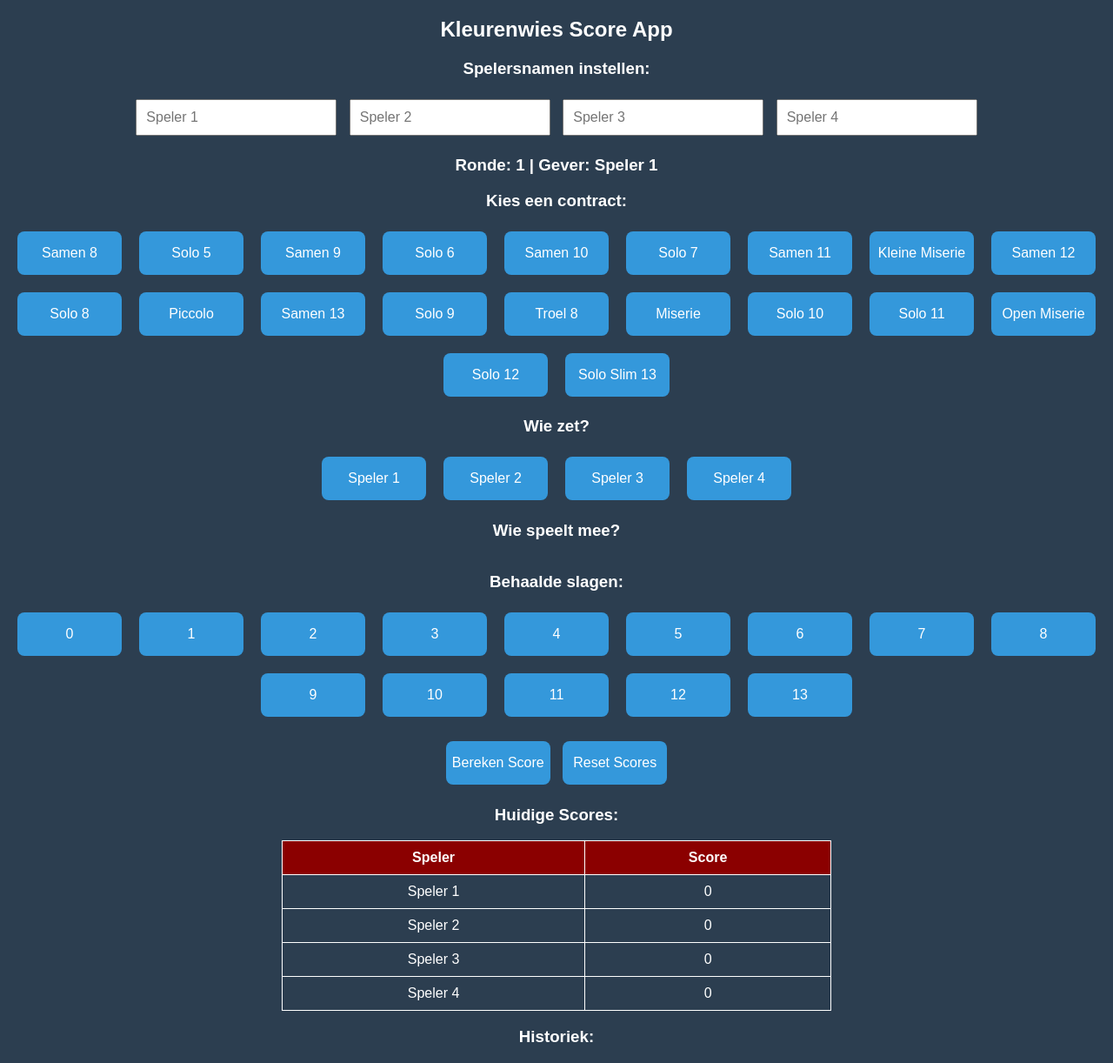
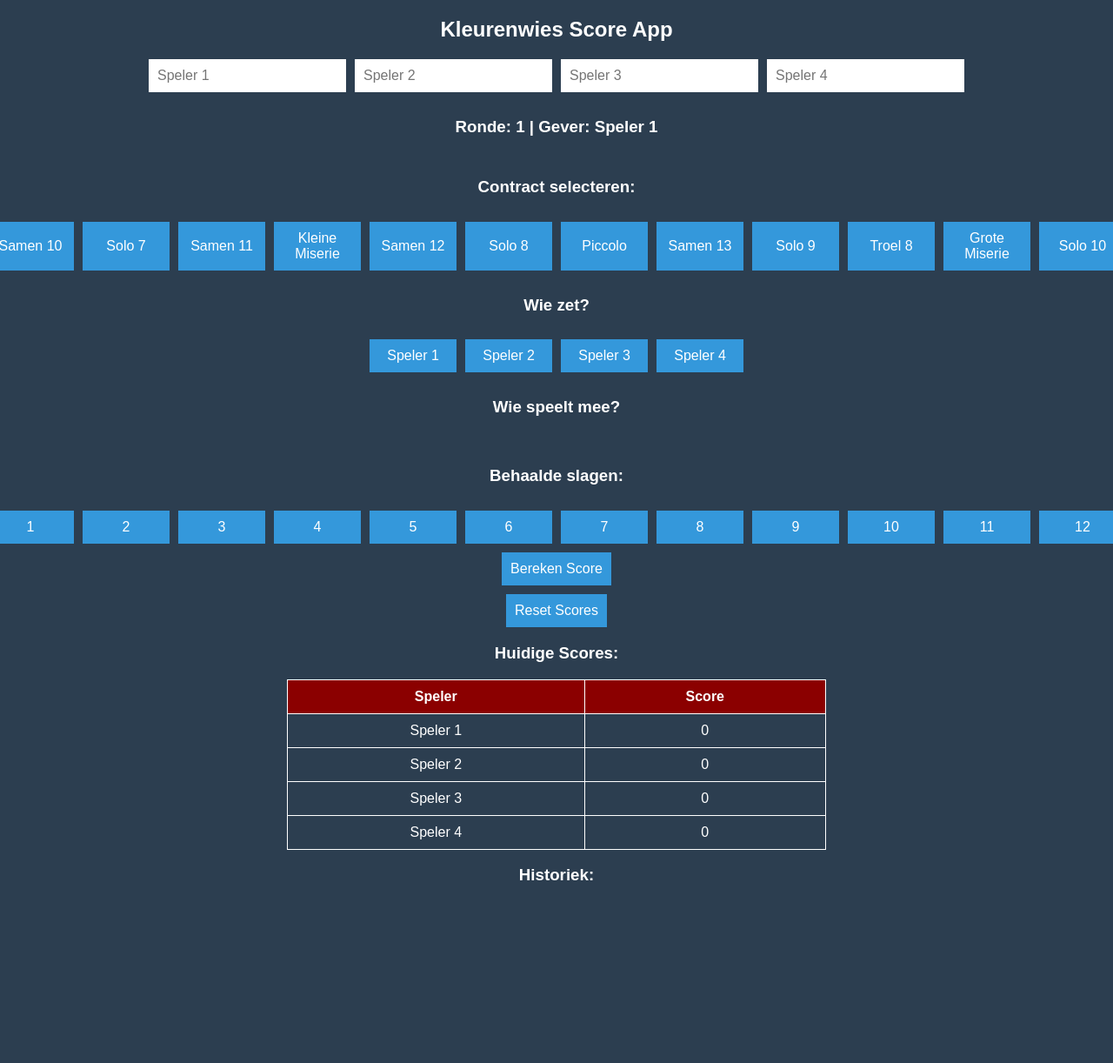
Before and after one commit to Henseman/APP-KLEURENWIES, a Flask app: page / in a window 1280 px wide; the page is wider, and only the part inside the window is pictured. Shown: that part at 87% size. After the commit the page ends 1012 px from the top of that part, so only its background shows below. Run offline with Flask 3, Linux system fonts and the light colour scheme.

Commit message:
Update index.html

```diff
--- a/templates/index.html
+++ b/templates/index.html
@@ -8,56 +8,74 @@
         body {
             font-family: Arial, sans-serif;
             text-align: center;
+            margin: 20px;
             background-color: #2c3e50;
             color: white;
         }
-        .button {
-            width: 120px;
-            height: 50px;
+        .container {
+            display: flex;
+            flex-direction: column;
+            align-items: center;
+            gap: 10px;
+        }
+        .row {
+            display: flex;
+            gap: 10px;
+        }
+        input, button {
+            padding: 10px;
             font-size: 16px;
-            margin: 5px;
+            border: none;
             cursor: pointer;
-            border: none;
+        }
+        button {
+            background-color: #3498db;
             color: white;
-            border-radius: 8px;
+            min-width: 100px;
         }
-        .active { background-color: green; }
-        .inactive { background-color: red; }
-        .neutral { background-color: #3498db; }
-        .container { display: flex; justify-content: center; gap: 10px; flex-wrap: wrap; }
-        input { padding: 10px; margin: 5px; font-size: 16px; }
-        table { width: 50%; margin: auto; border-collapse: collapse; }
-        th, td { border: 1px solid white; padding: 10px; text-align: center; }
-        th { background-color: darkred; }
+        button.active {
+            background-color: green;
+        }
+        button.disabled {
+            background-color: red;
+            cursor: not-allowed;
+        }
+        table {
+            width: 50%;
+            margin: auto;
+            border-collapse: collapse;
+        }
+        th, td {
+            border: 1px solid white;
+            padding: 10px;
+            text-align: center;
+        }
+        th {
+            background-color: darkred;
+        }
     </style>
 </head>
 <body>
     <h2>Kleurenwies Score App</h2>
-
-    <h3>Spelersnamen instellen:</h3>
-    <input type="text" id="speler1" placeholder="Speler 1" oninput="updateNamen()">
-    <input type="text" id="speler2" placeholder="Speler 2" oninput="updateNamen()">
-    <input type="text" id="speler3" placeholder="Speler 3" oninput="updateNamen()">
-    <input type="text" id="speler4" placeholder="Speler 4" oninput="updateNamen()">
-
-    <h3>Ronde: <span id="ronde">1</span> | Gever: <span id="gever">Speler 1</span></h3>
-
-    <h3>Kies een contract:</h3>
-    <div class="container" id="contract-container"></div>
-
-    <h3>Wie zet?</h3>
-    <div class="container" id="zetter-container"></div>
-
-    <h3>Wie speelt mee?</h3>
-    <div class="container" id="teamgenoten-container"></div>
-
-    <h3>Behaalde slagen:</h3>
-    <div class="container" id="slagen-container"></div>
-
-    <br>
-    <button class="button neutral" onclick="berekenScore()">Bereken Score</button>
-    <button class="button neutral" onclick="resetScores()">Reset Scores</button>
-
+    <div class="container">
+        <div class="row">
+            <input type="text" id="speler1" placeholder="Speler 1">
+            <input type="text" id="speler2" placeholder="Speler 2">
+            <input type="text" id="speler3" placeholder="Speler 3">
+            <input type="text" id="speler4" placeholder="Speler 4">
+        </div>
+        <h3>Ronde: <span id="ronde">1</span> | Gever: <span id="gever">Speler 1</span></h3>
+        <h3>Contract selecteren:</h3>
+        <div id="contractContainer" class="row"></div>
+        <h3>Wie zet?</h3>
+        <div id="zetterContainer" class="row"></div>
+        <h3>Wie speelt mee?</h3>
+        <div id="teamgenotenContainer" class="row"></div>
+        <h3>Behaalde slagen:</h3>
+        <div id="slagenContainer" class="row"></div>
+        <button id="berekenScore">Bereken Score</button>
+        <button id="resetScores">Reset Scores</button>
+    </div>
     <h3>Huidige Scores:</h3>
     <table>
         <tr>
@@ -69,71 +87,83 @@
         <tr><td id="naam3">Speler 3</td><td id="score3">0</td></tr>
         <tr><td id="naam4">Speler 4</td><td id="score4">0</td></tr>
     </table>
-
     <h3>Historiek:</h3>
     <div id="historiek"></div>
+    <script>
+        const contracts = ["Samen 8", "Solo 5", "Samen 9", "Solo 6", "Samen 10", "Solo 7", "Samen 11", "Kleine Miserie", "Samen 12", "Solo 8", "Piccolo", "Samen 13", "Solo 9", "Troel 8", "Grote Miserie", "Solo 10", "Solo 11", "Open Miserie", "Solo 12", "Solo Slim 13"];
+        const spelers = ["1", "2", "3", "4"];
+        let gekozenContract = "";
+        let zetter = "";
+        let teamgenoten = [];
+        let behaaldeSlagen = 0;
 
-    <script>
-        const contracten = ["Samen 8", "Solo 5", "Samen 9", "Solo 6", "Samen 10", "Solo 7", "Samen 11", "Kleine Miserie", "Samen 12", "Solo 8", "Piccolo", "Samen 13", "Solo 9", "Troel 8", "Miserie", "Solo 10", "Solo 11", "Open Miserie", "Solo 12", "Solo Slim 13"];
-        const spelers = ["speler1", "speler2", "speler3", "speler4"];
-        let geselecteerdContract = "";
-        let geselecteerdeZetter = "";
-        let geselecteerdeTeamgenoten = [];
-        let geselecteerdeSlagen = 0;
-
-        function updateNamen() {
-            spelers.forEach((id, index) => {
-                document.getElementById("naam" + (index + 1)).innerText = document.getElementById(id).value || `Speler ${index + 1}`;
-            });
-            updateUI();
-        }
-
-        function updateUI() {
-            document.getElementById("contract-container").innerHTML = contracten.map(contract => `<button class="button neutral" onclick="selectContract('${contract}')">${contract}</button>`).join('');
-            document.getElementById("zetter-container").innerHTML = spelers.map((id, index) => `<button class="button neutral" id="zetter${index}" onclick="selectZetter(${index})">${document.getElementById(id).value || `Speler ${index + 1}`}</button>`).join('');
-            document.getElementById("slagen-container").innerHTML = [...Array(14).keys()].map(num => `<button class="button neutral" onclick="selectSlagen(${num})">${num}</button>`).join('');
-        }
-
-        function selectContract(contract) {
-            geselecteerdContract = contract;
-            updateUI();
-        }
-
-        function selectZetter(index) {
-            geselecteerdeZetter = index;
-            geselecteerdeTeamgenoten = [];
-            updateUI();
-        }
-
-        function selectSlagen(aantal) {
-            geselecteerdeSlagen = aantal;
-            updateUI();
-        }
-
-        function berekenScore() {
-            fetch('/bereken', {
-                method: 'POST',
-                headers: { 'Content-Type': 'application/json' },
-                body: JSON.stringify({ contract: geselecteerdContract, zetter: geselecteerdeZetter, slagen: geselecteerdeSlagen, teamgenoten: geselecteerdeTeamgenoten })
-            }).then(response => response.json()).then(data => {
-                updateScores(data);
-            }).catch(error => console.error("Fout bij berekenen van score:", error));
-        }
-
-        function updateScores(scores) {
-            Object.keys(scores.scores).forEach((speler, index) => {
-                document.getElementById("score" + (index + 1)).innerText = scores.scores[speler];
+        function maakKnoppen(containerId, items, klikActie) {
+            const container = document.getElementById(containerId);
+            container.innerHTML = "";
+            items.forEach(item => {
+                const btn = document.createElement("button");
+                btn.innerText = item;
+                btn.onclick = () => klikActie(btn, item);
+                container.appendChild(btn);
             });
         }
 
-        function resetScores() {
-            fetch('/reset', { method: 'POST' }).then(() => {
-                alert("Scores gereset!");
-                updateUI();
-            }).catch(error => console.error("Fout bij resetten van scores:", error));
+        function selecteerContract(btn, contract) {
+            document.querySelectorAll("#contractContainer button").forEach(b => b.classList.remove("active"));
+            btn.classList.add("active");
+            gekozenContract = contract;
         }
 
-        window.onload = updateUI;
+        function selecteerZetter(btn, speler) {
+            document.querySelectorAll("#zetterContainer button").forEach(b => b.classList.remove("active"));
+            btn.classList.add("active");
+            zetter = speler;
+            teamgenoten = [];
+            maakTeamgenotenKnoppen();
+        }
+
+        function selecteerTeamgenoot(btn, speler) {
+            if (teamgenoten.includes(speler)) {
+                teamgenoten = teamgenoten.filter(t => t !== speler);
+                btn.classList.remove("active");
+            } else if (teamgenoten.length < 1) {
+                teamgenoten.push(speler);
+                btn.classList.add("active");
+            }
+        }
+
+        function maakTeamgenotenKnoppen() {
+            const container = document.getElementById("teamgenotenContainer");
+            container.innerHTML = "";
+            spelers.forEach(speler => {
+                if (speler !== zetter) {
+                    const btn = document.createElement("button");
+                    btn.innerText = `Speler ${speler}`;
+                    btn.onclick = () => selecteerTeamgenoot(btn, speler);
+                    container.appendChild(btn);
+                }
+            });
+        }
+
+        function selecteerSlagen(btn, slagen) {
+            document.querySelectorAll("#slagenContainer button").forEach(b => b.classList.remove("active"));
+            btn.classList.add("active");
+            behaaldeSlagen = slagen;
+        }
+
+        function updateNamen() {
+            spelers.forEach((speler, index) => {
+                document.getElementById(`naam${speler}`).innerText = document.getElementById(`speler${speler}`).value || `Speler ${speler}`;
+            });
+        }
+
+        document.getElementById("berekenScore").onclick = () => {
+            console.log("Berekening: Contract", gekozenContract, "Zetter", zetter, "Teamgenoten", teamgenoten, "Slagen", behaaldeSlagen);
+        };
+
+        maakKnoppen("contractContainer", contracts, selecteerContract);
+        maakKnoppen("zetterContainer", spelers.map(s => `Speler ${s}`), selecteerZetter);
+        maakKnoppen("slagenContainer", Array.from({ length: 14 }, (_, i) => i), selecteerSlagen);
     </script>
 </body>
 </html>
```
